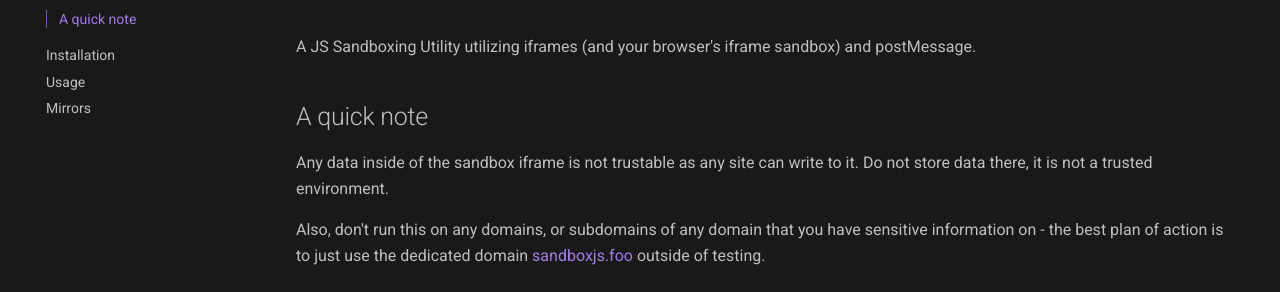
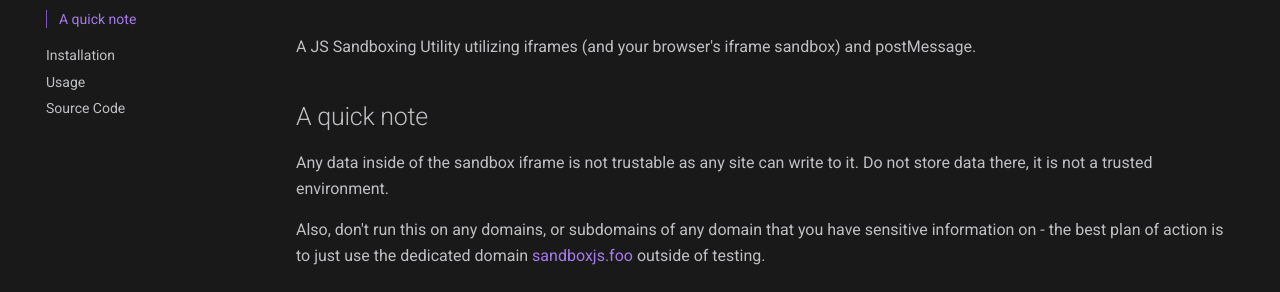
Before and after one commit to Exponential-Workload/sandboxjs, an MkDocs documentation site: the page built from docs/docs/index.md, in a window 1280 px wide. Shown: the part 170-462 px from the top of the page. Built offline with MkDocs 1.6.1 and Material for MkDocs 9.7.7, drawn with Linux system fonts in a browser that asks for light colours; some web fonts are replaced; plug-ins that fetch from the network failed and are left out.

Commit message:
fix: rename section

```diff
--- a/docs/mkdocs.yml
+++ b/docs/mkdocs.yml
@@ -46,16 +46,13 @@ markdown_extensions:
       alternate_style: true
 
 extra:
-  social:
-    - icon: github
-      link: https://github.com/Exponential-Workload/SandboxJS
   homepage: /
 
 nav:
   - Welcome: index.md
   - Installation: installation.md
   - Usage: usage.md
-  - Mirrors: mirrors.md
+  - Source Code: mirrors.md
 
 site_description: Iframe-based JS Sandbox
 
```
